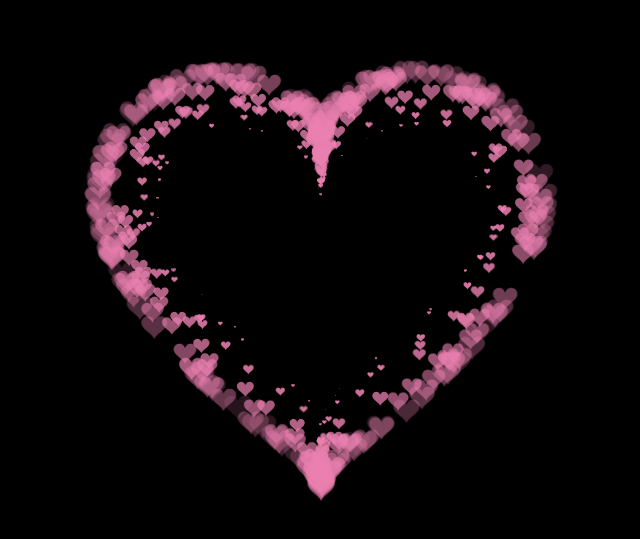
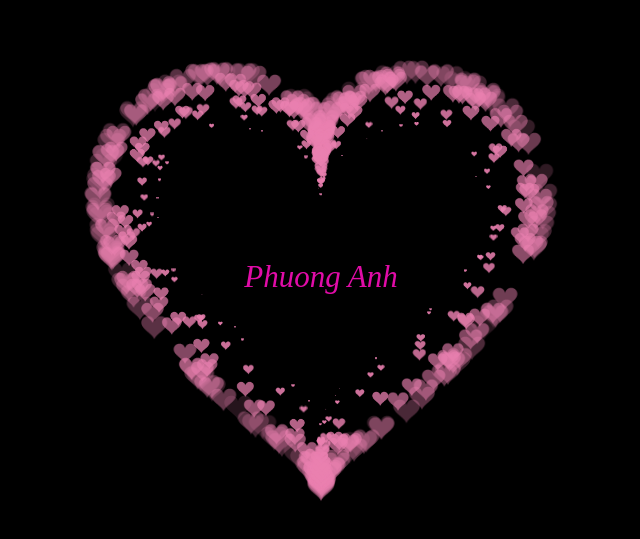
Before and after one commit to hoangcoder2k3/love, a plain HTML site: page index.html in a window 1280 px wide. Shown: the part 123-662 px from the top of the page, without its empty margins (319-959 px from the left). Drawn offline with Linux system fonts and the light colour scheme.

Commit message:
Update index.html

```diff
--- a/index.html
+++ b/index.html
@@ -515,7 +515,7 @@ var ParticlePool = (function() {
 })(document.getElementById('pinkboard'));
 
   </script>
-<!--<div class="center-text",
+<div class="center-text",
 style="background-color:rgb(0, 0, 0);
       width: 100%;
       color: rgb(225, 12, 168);
@@ -526,7 +526,7 @@ style="background-color:rgb(0, 0, 0);
       align-items: center;
       justify-content: center;
       margin-bottom: 5px;
-      text-align: center;">Phuong Anh</div>-->
+      text-align: center;">Phuong Anh</div>
  </BODY>
 
 </HTML>
```
